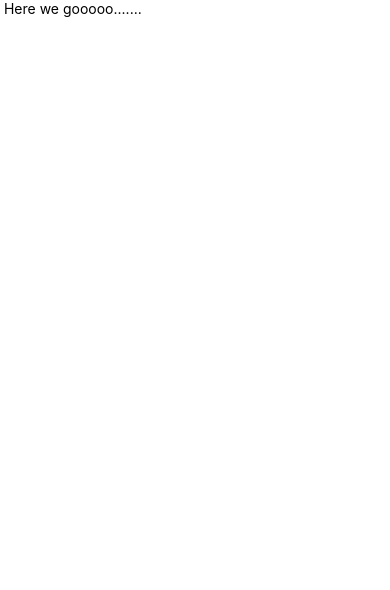
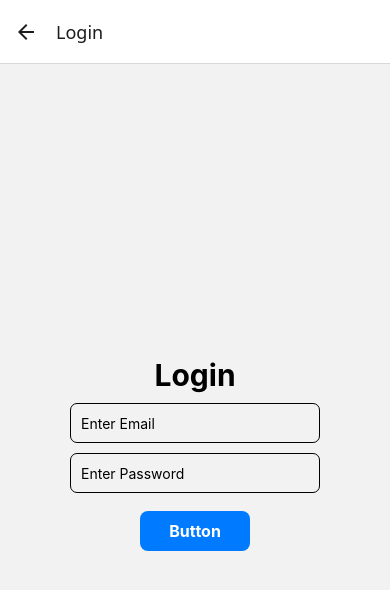
Before and after one commit to Rajeshp789/ArenaNow, a React Native app: screen /Login in a window 390 px wide. Shown: the top 590 px of the page. Built offline with nearby package versions, Linux system fonts and the light colour scheme.

Commit message:
Implemented native-stack routing and created basic login design

```diff
--- a/App.js
+++ b/App.js
@@ -1,14 +1,21 @@
 import { StatusBar } from 'expo-status-bar';
 import { SafeAreaView, StyleSheet, Text, View } from 'react-native';
-// import LoginScreen from './src/screens/auth/loginScreen';
+import { createNativeStackNavigator } from '@react-navigation/native-stack';
+import { NavigationContainer } from '@react-navigation/native';
+import HomeScreen from './src/screens/home/HomeScreen';
+import LoginScreen from './src/screens/auth/LoginScreen';
+
+const Stack = createNativeStackNavigator();
 
 export default function App() {
   return (
     <>
-      {/* <SafeAreaView>
-        <LoginScreen />
-      </SafeAreaView> */}
-      <Text> Here we gooooo....... </Text>
+      <NavigationContainer>
+        <Stack.Navigator initialRouteName="Home">
+          <Stack.Screen name='Home' component={HomeScreen} />
+          <Stack.Screen name='Login' component={LoginScreen} />
+        </Stack.Navigator>
+      </NavigationContainer>
     </>
 
   )
--- a/src/screens/auth/LoginScreen.js
+++ b/src/screens/auth/LoginScreen.js
@@ -1,16 +1,69 @@
+import { CommonActions } from "@react-navigation/native";
 import React from "react";
-import { TextInput } from "react-native";
-import { View } from "react-native";
+import { TextInput, View, Button, Text, StyleSheet, TouchableOpacity } from "react-native";
 
-const LoginScreen = () => {
+
+export default function LoginScreen({ navigation }) {
     return (
         <>
-            <View>
-                <Text>Login</Text>
-                <TextInput></TextInput>
+            <View style={styles.container}>
+                <Text style={styles.loginTitle}> Login </Text>
+                <TextInput style={styles.input}
+                    placeholder="Enter Email"
+                />
+                <TextInput style={styles.input}
+                    inputMode="text"
+                    placeholder="Enter Password"
+                />
+
+                <TouchableOpacity style={styles.button}
+                    onPress={() => navigation.dispatch(
+                        CommonActions.reset({
+                            index: 0,
+                            routes: [{ name: 'Home' }],
+                        })
+                    )}
+                >
+                    <Text style={styles.buttonText}>Button</Text>
+                </TouchableOpacity>
+
             </View>
         </>
     );
 };
 
-export default LoginScreen;
+const styles = StyleSheet.create({
+    container: {
+        flex: 1,
+        alignItems: 'center',
+        justifyContent: 'center'
+    },
+    loginTitle: {
+        fontSize: 30,
+        fontWeight: 'bold',
+        marginBottom: 10
+    },
+    input: {
+        height: 40,
+        width: 250,
+        // borderColor: 'gray',
+        borderWidth: 1.2,
+        marginBottom: 10,
+        padding: 10,
+        borderRadius: 7
+    },
+    button: {
+        width:110,
+        backgroundColor: '#007bff',
+        padding: 10,
+        borderRadius: 8,
+        alignItems: 'center',
+        marginTop: 8,
+    },
+    buttonText: {
+        color: '#fff',
+        fontSize: 16,
+        fontWeight: 'bold',
+    }
+
+});
--- /dev/null
+++ b/src/screens/home/HomeScreen.js
@@ -0,0 +1,14 @@
+import React from 'react';
+import { View, Text, Button } from 'react-native';
+
+export default function HomeScreen({ navigation }) {
+    return (
+        <View style={{ flex: 1, alignItems: 'center', justifyContent: 'center' }}>
+            <Text>Home Screen</Text>
+            <Button
+                title="Go to Login"
+                onPress={() => navigation.navigate('Login')}
+            />
+        </View>
+    );
+};
```
Also changed, not shown: package.json (+7 -3 lines), src/navigation/AppNavigator.js (added), 1 other file (tests, documents, lock files or other folders).
